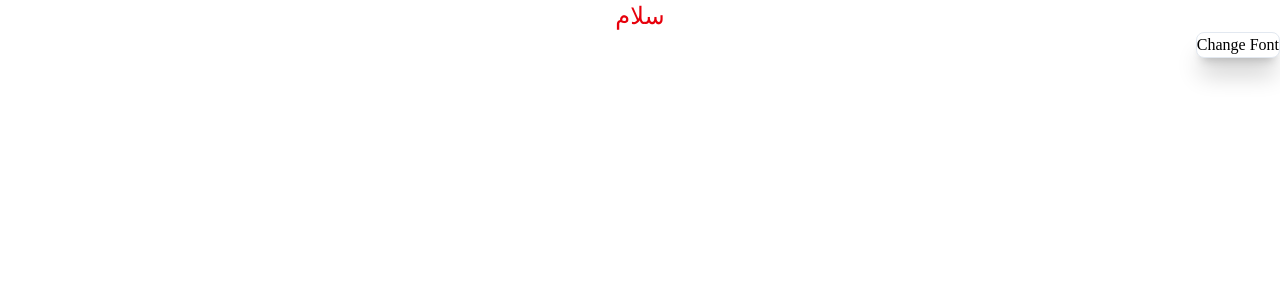
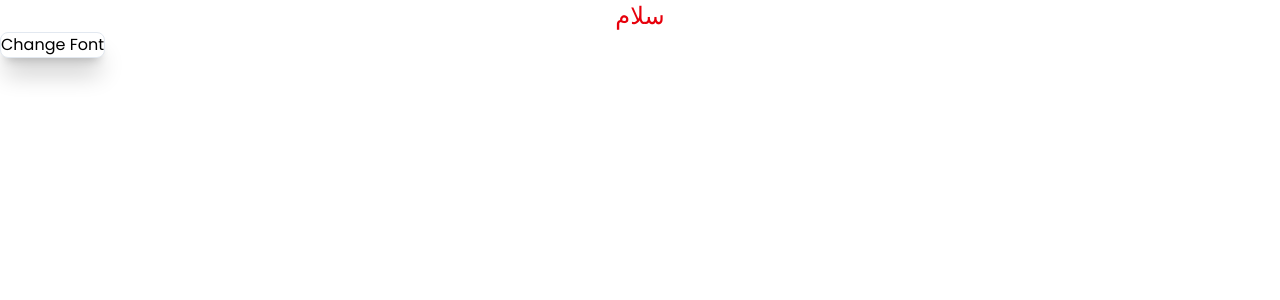
Before and after one commit to ParsaProg/Health, a Next.js app: page / in a window 1280 px wide. Shown: the top 300 px of the page. Built offline with nearby package versions, Linux system fonts and the light colour scheme.

Commit message:
update hoc

```diff
--- a/src/app/fontSetHOC.tsx
+++ b/src/app/fontSetHOC.tsx
@@ -8,7 +8,14 @@ export default function FontHOCComponent({
 }: {
   children: ReactNode;
 }) {
-  const { font } = useStore();
+  const { lang } = useStore();
 
-  return <div dir={font === "font-v"? "rtl": "ltr"} className={`${font}`}>{children}</div>;
+  return (
+    <div
+      dir={lang === "fa" ? "rtl" : "ltr"}
+      className={`${lang === "fa" ? "font-v" : "font-p"}`}
+    >
+      {children}
+    </div>
+  );
 }
```
